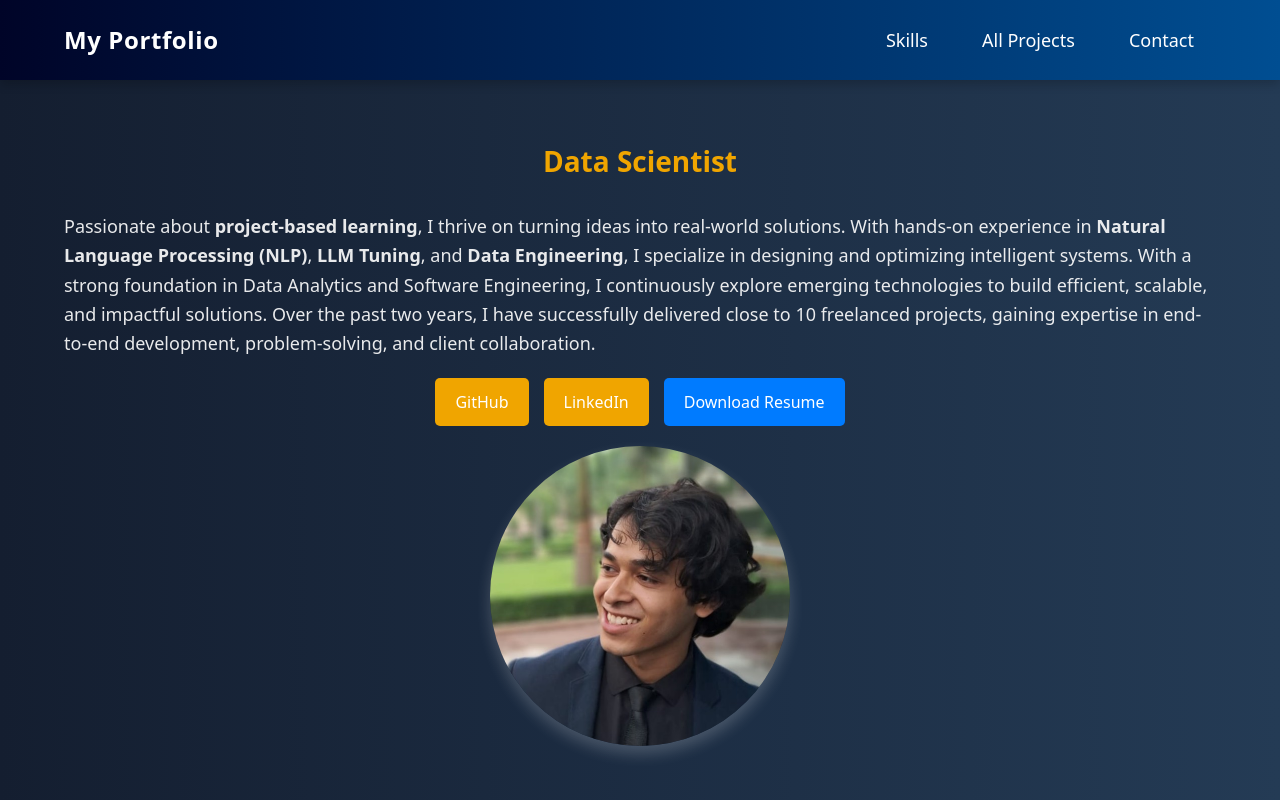
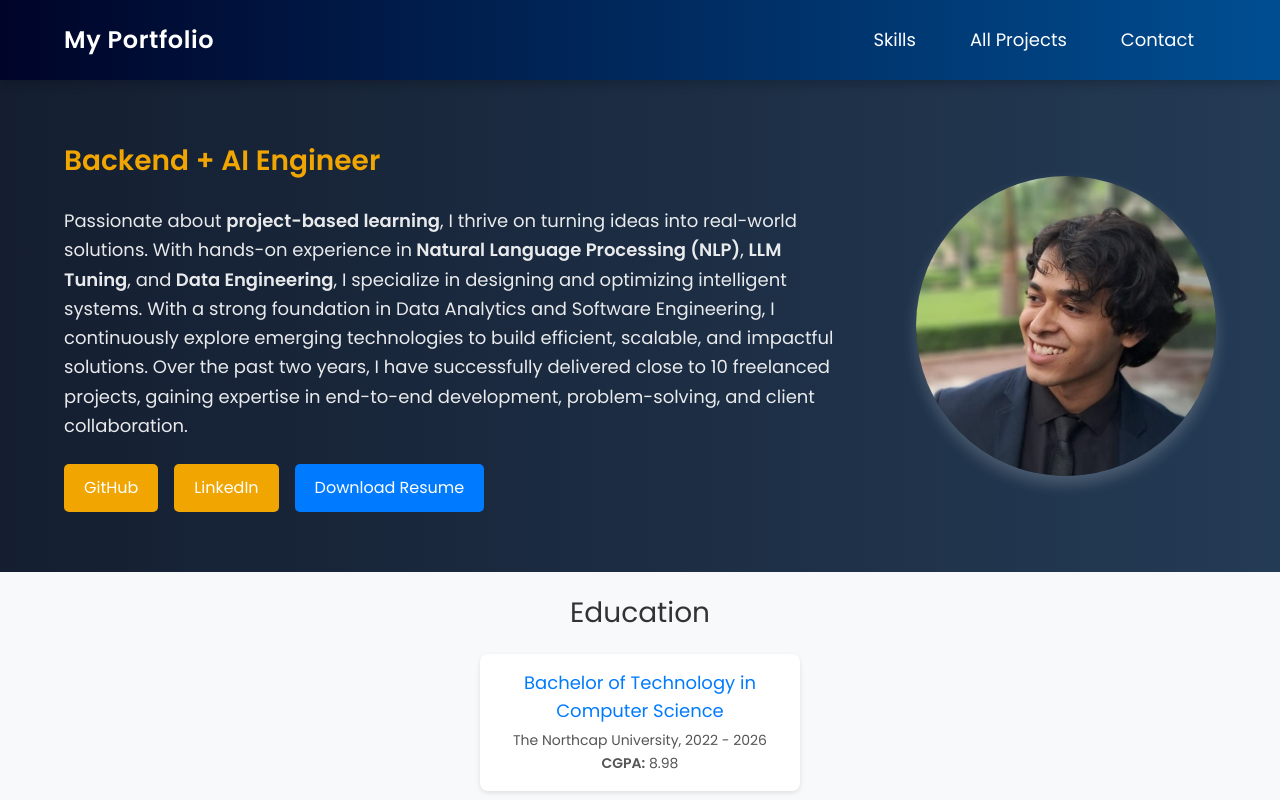
Before and after one commit to ShubhPundir/portfolio, a Next.js app in the folder frontend/: page / in a window 1280 px wide. Shown: the top 800 px of the page. Built offline with nearby package versions, Linux system fonts and the light colour scheme.

Commit message:
fix: layout fix on Hero

```diff
--- a/frontend/package.json
+++ b/frontend/package.json
@@ -3,7 +3,7 @@
   "version": "0.0.0",
   "private": true,
   "scripts": {
-    "dev": "next dev",
+    "dev": "next dev --turbopack",
     "build": "next build",
     "start": "next start",
     "lint": "next lint"
--- a/frontend/src/app/layout.tsx
+++ b/frontend/src/app/layout.tsx
@@ -1,5 +1,13 @@
 import type { Metadata } from 'next'
+import { Poppins } from 'next/font/google'
 import '../styles/globals.css'
+
+const poppins = Poppins({
+  weight: ['300', '400', '600'],
+  subsets: ['latin'],
+  display: 'swap',
+  variable: '--font-poppins',
+})
 
 export const metadata: Metadata = {
   title: "Shubh Pundir's Portfolio",
@@ -12,8 +20,8 @@ export default function RootLayout({
   children: React.ReactNode
 }) {
   return (
-    <html lang="en">
-      <body>{children}</body>
+    <html lang="en" className={poppins.variable}>
+      <body className={poppins.className}>{children}</body>
     </html>
   )
 }
--- a/frontend/src/components/AllProjects.tsx
+++ b/frontend/src/components/AllProjects.tsx
@@ -17,13 +17,13 @@ type TagType = typeof TAGS[keyof typeof TAGS]
 
 // Tag colors
 const TAG_COLORS: Record<TagType, string> = {
-  SDE: "#007bff", // Blue
-  ANALYTICS: "#7aff33", // Green
-  WEB_SCRAPING: "#17a2b8", // Cyan
-  ML_DL: "#ff5733", // Orange-Red
-  NLP: "#8e44ad", // Purple
-  CV: "#ff33ff", // PINK
-  VANILLA_PROGRAMMING: "#97f236", // RED
+  "SDE": "#007bff", // Blue
+  "Analytics": "#7aff33", // Green
+  "Web Scraping": "#17a2b8", // Cyan
+  "ML_DL": "#ff5733", // Orange-Red
+  "NLP": "#8e44ad", // Purple
+  "CV": "#ff33ff", // PINK
+  "Vanilla Programming": "#97f236", // RED
 }
 
 interface Project {
--- a/frontend/src/components/Hero.tsx
+++ b/frontend/src/components/Hero.tsx
@@ -3,45 +3,70 @@ import myPhoto from '../assets/formal-pic.jpg'
 
 const Hero = () => {
   return (
-    <section className="flex flex-col items-center py-[60px] px-[5%] bg-hero-gradient text-white font-sans w-screen min-h-[40vh] m-0 overflow-hidden">
-      {/* Tagline at the top */}
-      <h2 className="text-[28px] font-semibold text-[#f0a500] text-center w-full mb-[30px]">Data Scientist</h2>
+    <section className="flex justify-center py-[60px] px-[5%] bg-hero-gradient text-white font-sans w-screen min-h-[40vh] m-0 overflow-hidden">
+      <div className="flex flex-row w-full max-w-[1400px] items-center gap-10 flex-wrap-reverse md:flex-nowrap">
 
-      <div className="flex flex-row items-center justify-between w-full max-w-[1400px] md:flex-col md:text-center">
-        {/* Left Side: Description & Buttons */}
-        <div className="flex-1 max-w-[50%] pr-5 md:max-w-full md:p-0">
+        {/* LEFT COLUMN — Description + Buttons */}
+        <div className="flex-1 flex flex-col space-y-6 min-w-[300px]">
+          <h2 className="text-[28px] font-semibold text-[#f0a500] text-left md:text-left w-full">
+            Backend + AI Engineer
+          </h2>
+
           <p className="text-lg leading-relaxed opacity-90 text-left">
-            Passionate about <b>project-based learning</b>,
-            I thrive on turning ideas into real-world solutions.
-            With hands-on experience in <b>Natural Language Processing (NLP)</b>, <b>LLM Tuning</b>, and <b>Data Engineering</b>,
-            I specialize in designing and optimizing intelligent systems.
+            Passionate about <b>project-based learning</b>, I thrive on turning
+            ideas into real-world solutions. With hands-on experience in
+            <b> Natural Language Processing (NLP)</b>, <b>LLM Tuning</b>, and
+            <b> Data Engineering</b>, I specialize in designing and optimizing intelligent systems.
             With a strong foundation in Data Analytics and Software Engineering,
             I continuously explore emerging technologies to build efficient, scalable, and impactful solutions.
             Over the past two years, I have successfully delivered close to 10 freelanced projects,
             gaining expertise in end-to-end development, problem-solving, and client collaboration.
           </p>
 
-          <div className="mt-5 flex gap-[15px] md:justify-center">
-            <a href="https://github.com/ShubhPundir" className="inline-block px-5 py-3 text-base text-white bg-[#f0a500] no-underline rounded-[5px] transition-all duration-300 hover:bg-[#ffbb33] hover:scale-105" target="_blank" rel="noopener noreferrer">GitHub</a>
-            <a href="https://www.linkedin.com/in/shubh-pundir/" className="inline-block px-5 py-3 text-base text-white bg-[#f0a500] no-underline rounded-[5px] transition-all duration-300 hover:bg-[#ffbb33] hover:scale-105" target="_blank" rel="noopener noreferrer">LinkedIn</a>
-            <a href="/Shubh_Resume.pdf" download className="inline-block px-5 py-3 text-base text-white bg-[#007bff] no-underline rounded-[5px] transition-all duration-300 hover:bg-[#0056b3] hover:scale-105">Download Resume</a>
+          {/* BUTTONS */}
+          <div className="flex gap-4 flex-wrap">
+            <a
+              href="https://github.com/ShubhPundir"
+              className="px-5 py-3 text-base text-white bg-[#f0a500] rounded-[5px] transition-all hover:bg-[#ffbb33] hover:scale-105"
+              target="_blank"
+              rel="noopener noreferrer"
+            >
+              GitHub
+            </a>
+
+            <a
+              href="https://www.linkedin.com/in/shubh-pundir/"
+              className="px-5 py-3 text-base text-white bg-[#f0a500] rounded-[5px] transition-all hover:bg-[#ffbb33] hover:scale-105"
+              target="_blank"
+              rel="noopener noreferrer"
+            >
+              LinkedIn
+            </a>
+
+            <a
+              href="/Shubh_Resume.pdf"
+              download
+              className="px-5 py-3 text-base text-white bg-[#007bff] rounded-[5px] transition-all hover:bg-[#0056b3] hover:scale-105"
+            >
+              Download Resume
+            </a>
           </div>
         </div>
 
-        {/* Right Side: Image */}
-        <div className="flex-1 flex justify-center md:mt-5">
+        {/* RIGHT COLUMN — Image */}
+        <div className="flex-shrink-0 flex justify-center items-center md:ml-10">
           <Image
             src={myPhoto}
             alt="Shubh Pundir"
             width={350}
             height={350}
-            className="w-[350px] h-[350px] md:w-[300px] md:h-[300px] rounded-full object-cover shadow-[0px_8px_15px_rgba(255,255,255,0.2)] transition-transform duration-300 hover:scale-105"
+            className="w-[350px] h-[350px] md:w-[300px] md:h-[300px] rounded-full object-cover shadow-[0_8px_15px_rgba(255,255,255,0.2)] transition-transform duration-300 hover:scale-105"
             priority
           />
         </div>
       </div>
     </section>
-  )
-}
+  );
+};
 
-export default Hero
+export default Hero;
--- a/frontend/src/styles/globals.css
+++ b/frontend/src/styles/globals.css
@@ -1,5 +1,3 @@
 @tailwind base;
 @tailwind components;
 @tailwind utilities;
-
-@import url('https://fonts.googleapis.com/css2?family=Poppins:wght@300;400;600&display=swap');
```
